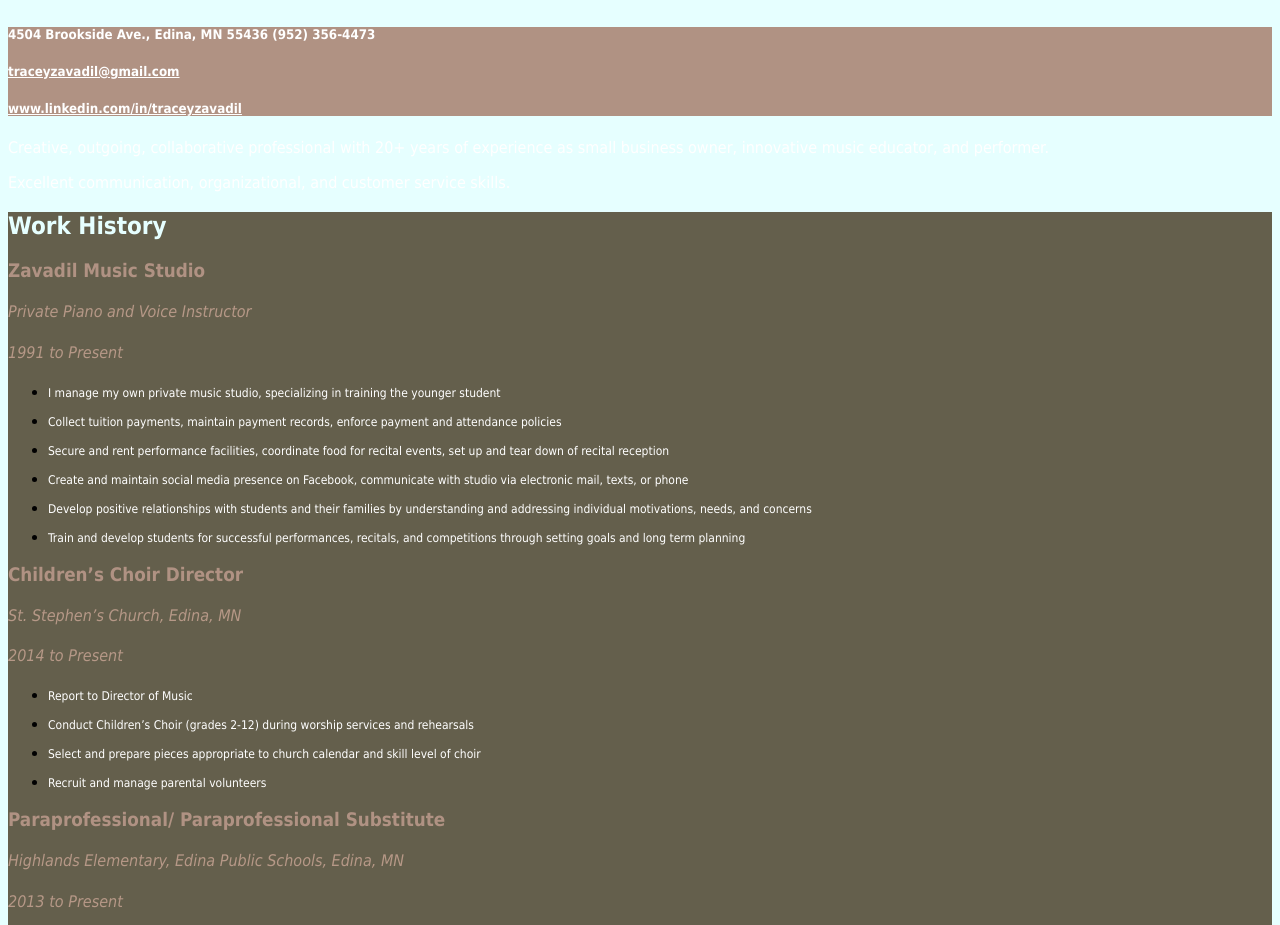
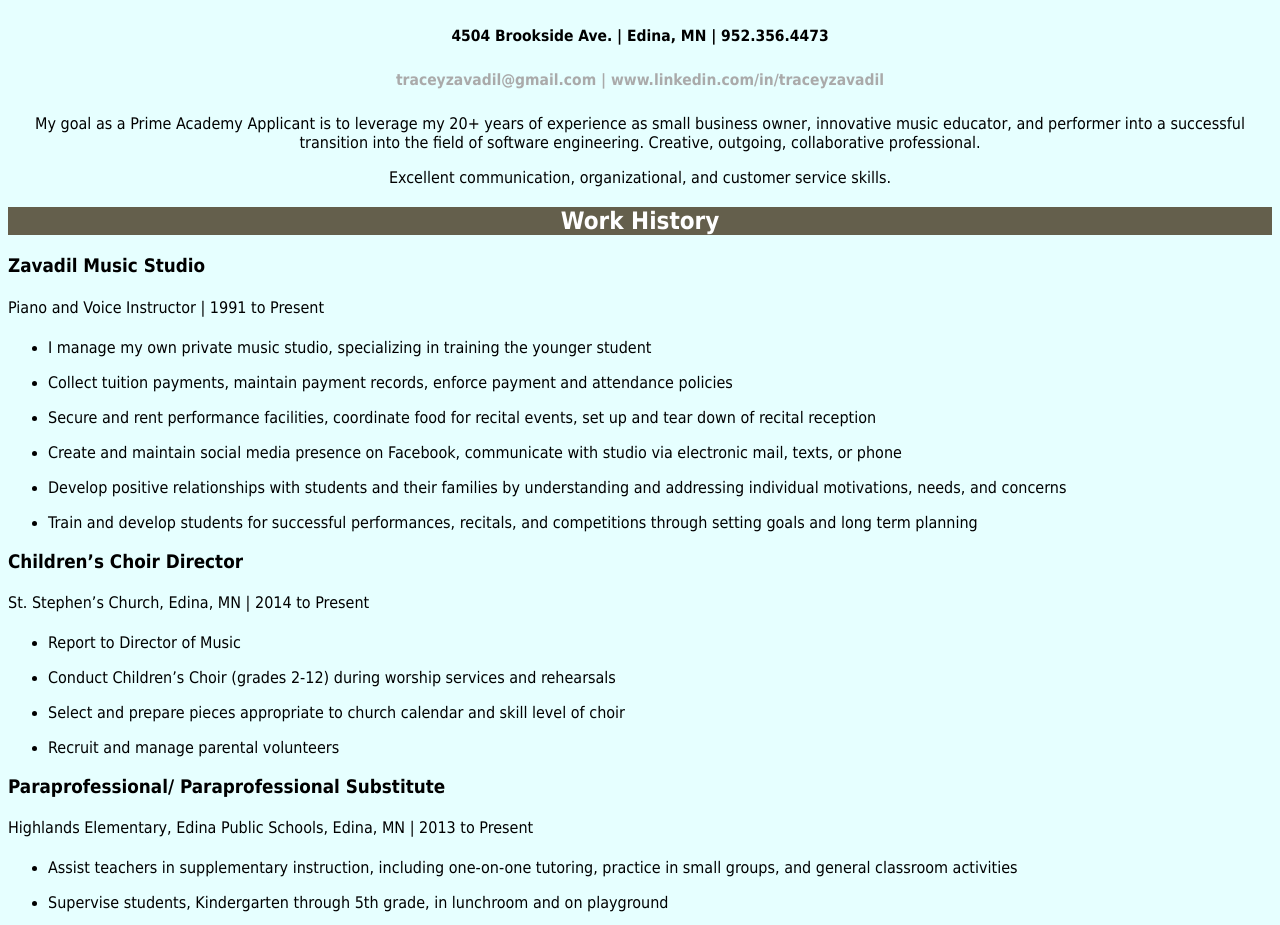
Before and after one commit to Shinybirdy/Shinybirdy.github.io, a plain HTML site: page index.html in a window 1280 px wide. Shown: the part 133-1058 px from the top of the page. Drawn offline with Linux system fonts and the light colour scheme.

Commit message:
Added files via upload

```diff
--- a/index.html
+++ b/index.html
@@ -14,23 +14,25 @@
 			</a>
 
 		</header>
-		<section>
+
+
+
 		<div id="content-contact">
-			<h5>4504 Brookside Ave.,
-			Edina, MN 55436
-			(952) 356-4473</h5>
+			<h5>4504 Brookside Ave. | <span>Edina, MN |</span>
+
+			952.356.4473</h5>
 			<h5>
-				<a href="mailto: traceyzavadil@gmail.com?subject= &body= "> traceyzavadil@gmail.com </a>
-			</h5>
-			<h5>
+				<a href="mailto: traceyzavadil@gmail.com?subject=&body= "> traceyzavadil@gmail.com |</a><span>
+
+
 				<a href="https://www.linkedin.com/in/traceyzavadil"</a>www.linkedin.com/in/traceyzavadil</a>
-			</h5>
+			</h5></span>
 
 		</div>
 
 
 		<div id="content-summary">
-			<p>Creative, outgoing, collaborative professional with 20+ years of experience as small business owner, innovative music educator, and performer. </p>
+			<p>My goal as a Prime Academy Applicant is to  leverage my 20+ years of experience as small business owner, innovative music educator, and performer into a successful transition into the field of software engineering. Creative, outgoing, collaborative professional.</p>
 			<p>Excellent communication, organizational, and customer service skills. </p>
 		</div>
 
@@ -39,12 +41,12 @@
 		<div id="content-professional">
 			<h2>Work History </h2>
 
-				<h3>Zavadil Music Studio</h3>
-				<h4>Private Piano and Voice Instructor
-				<h4>1991 to Present</h4>
+	<h3>Zavadil Music Studio</h3>
+	<h4>Piano and Voice Instructor | 1991 to Present</h4>
+
+
 					<ul>
-						<li>
-							<p>I manage my own private music studio, specializing in training the younger student</p>
+						<li><p>I manage my own private music studio, specializing in training the younger student</p>
 						</li>
 					<li>
 						<p>Collect tuition payments, maintain payment records, enforce payment and attendance policies</p>
@@ -63,8 +65,7 @@
 				</ul>
 
 				<h3>Children’s Choir Director</h3>
-					<h4>St. Stephen’s Church, Edina, MN
-						<h4>2014 to Present </h4>
+					<h4>St. Stephen’s Church, Edina, MN | 2014 to Present </h4>
 				<ul>
 						<li>
 							<p>Report to Director of Music </p>
@@ -82,8 +83,7 @@
 				</ul>
 
 				<h3>Paraprofessional/ Paraprofessional Substitute</h3>
-					<h4>Highlands Elementary, Edina Public Schools, Edina, MN
-						<h4>2013 to Present</h4>
+					<h4>Highlands Elementary, Edina Public Schools, Edina, MN | 2013 to Present</h4>
 				<ul>
 					<li>
 						<p>Assist teachers in supplementary instruction, including one-on-one tutoring, practice in small groups, and general classroom activities</p>
@@ -105,8 +105,7 @@
 
 
 				<h3>“Broadway Boot Camp” Music Director</h3>
-					<h4>Music Theater Louisville, Louisville, KY
-						<h4>2006 - 2007</h4>
+					<h4>Music Theater Louisville, Louisville, KY | 2006 - 2007</h4>
 				<ul>
 					<li>
 						<p>Conducted, coached, prepared, and accompanied 50 students ages 8-12 during two-week intensive musical theater summer camps, culminating in public performances</p></li>
@@ -119,37 +118,39 @@
 		</div>
 
 		<div id="content-education">
-			<h2>Education and Training:</h2>
+			<h2>Education and Training</h2>
 			<ul>
 				<li>
-					<p>Bachelor of Music, Vocal Performance, DePaul University, Chicago, IL</p>
+					<p>Bachelor of Music, Vocal Performance | DePaul University | Chicago, IL</p>
 					</li>
 
-				<li><p>Toledo Opera Resident Artist Apprentice Program, Toledo, OH</p>
+				<li><p>Toledo Opera Resident Artist Apprentice Program | Toledo, OH</p>
 				</li>
 			<ul>
 		</div>
 
 		<div id="content-other">
-			<h2>Volunteer and Other Experience:</h2>
+			<h2>Volunteer and Other Experience</h2>
 				<ul>
 					<li>
-						<p>Minnesota Opera Chorus, Minnesota Opera, Minneapolis, MN, 2012 - Present </p>
+						<p>Minnesota Opera Chorus, Minnesota Opera, Minneapolis, MN | 2012 - Present </p>
 					</li>
-	 				<li>
-	 					<p>Toledo Opera Resident Artist, Toledo, OH</p>
-	 					</li>
+
+
 					<li>
-						<p>Chicago Symphony Chorus, Chicago, IL   </p>
-					</li>
-					<li>
-						<p>Alto Section Leader/Soloist, St. Stephen’s Church, Edina, MN</p>
+						<p>Alto Section Leader/Soloist, St. Stephen’s Church, Edina, MN | 2013-present</p>
 						</li>
 
 				<li>
-					<p>Art Adventures Volunteer: Grades 1 - 4
-					Edina Public Schools, Edina, MN, 2007 - 2010
+					<p>Art Adventures Volunteer: Grades 1 - 4,
+					Edina Public Schools, Edina, MN | 2007 - 2010
 					</p>
+					</li>
+					<li>
+	 					<p>Toledo Opera Resident Artist, Toledo, OH</p>
+	 					</li>
+	 					<li>
+						<p>Chicago Symphony Chorus, Chicago, IL   </p>
 					</li>
 			</ul>
 
--- a/main.css
+++ b/main.css
@@ -11,66 +11,71 @@ h1 {
 	font-family: Tahoma, Geneva, sans-serif;
 	color:#645f4c;
 	font-size: 4em;
+	text-align: center;
 	}
 h2 {
 	font-family: Tahoma, Geneva, sans-serif;
-	color:#e6ffff;
-	font-style:
+	text-align: center;
+	background-color: #645f4c;
+	color: #fff;
 }
 h3{
 	font-family: Tahoma, Geneva, sans-serif;
-	color:#B09283;/*taupe*/
+
 	}
 h4 {
 	font-family: Tahoma, Geneva, sans-serif;
-	font-style: italic;
-	color:#B69887;/*taupe*/
+
 	font-weight: lighter;
+
 }
 h5 {
 	font-family: Tahoma, Geneva, sans-serif;
-	color:#ffffff;
-	}
+		}
 
 p {
 	font-family: Tahoma, Geneva, sans-serif;
-	font-size: .75em;
-	color: #fff;
+
+
 }
+
 #content-contact {
-	background-color: #B09283
-	;/*olive*/
-	color:#fff;
-}
+	text-align: center;
+	font-size: 14pt;
+	}
+
 a{
-	color:#fff;
+	text-decoration: none;
+	color:#aaa;
 }
 
 
 #header {
-    background-color:#B09283;/*taupe*/
+
     color:#e6ffff;/*lightblue*/
-    text-align:left;
+    text-align: center;
     padding:5px;
 }
 
 #content-summary {
-	color:#ffffff;/*white*/
+
 	width: 100;
-	text-align: :center;
-	font-size: 16pt;
+	text-align: center;
+	font-size: 12pt;
 
 }
 
 #content-professional {
-	background-color: #645f4c;
+
 	text-align: left;
 }
 
 #content-education{
+
 	text-align: left;
 }
 
 #content-other {
+
 	text-align: left;
 }
```
